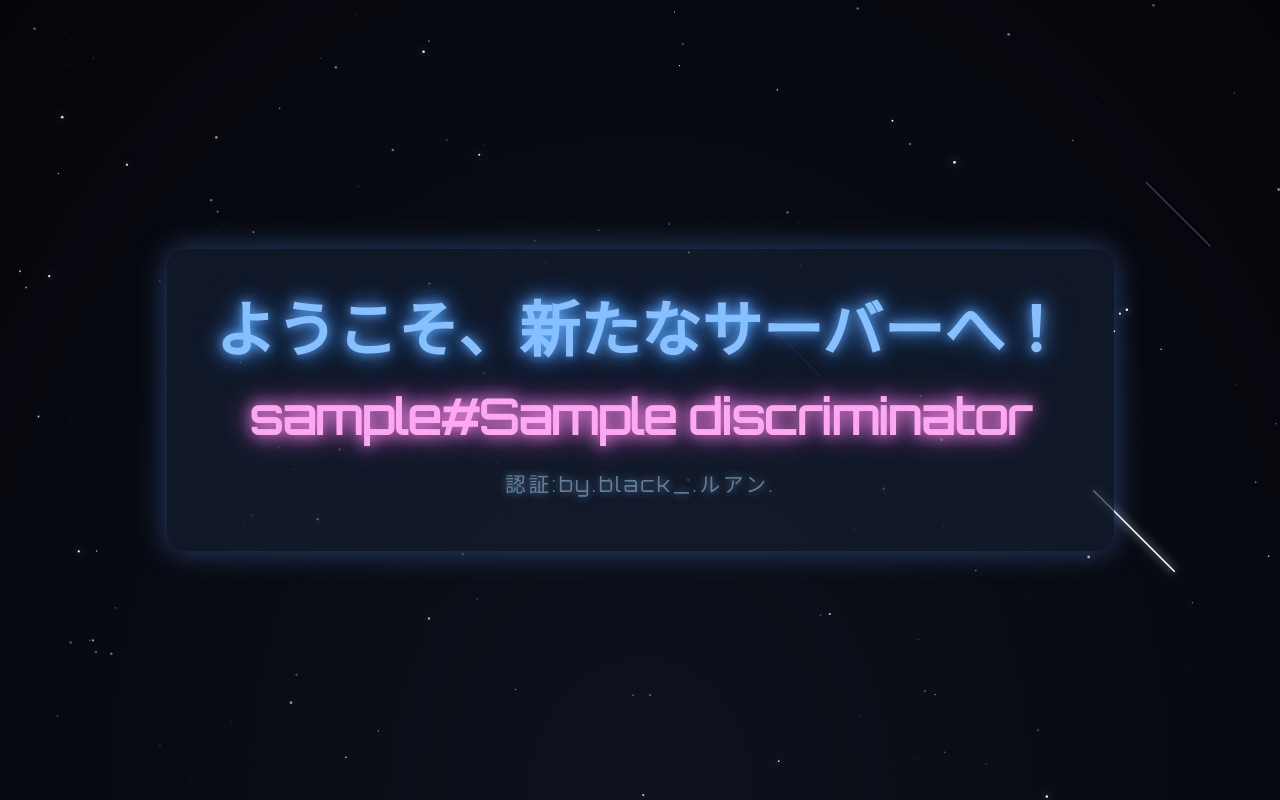
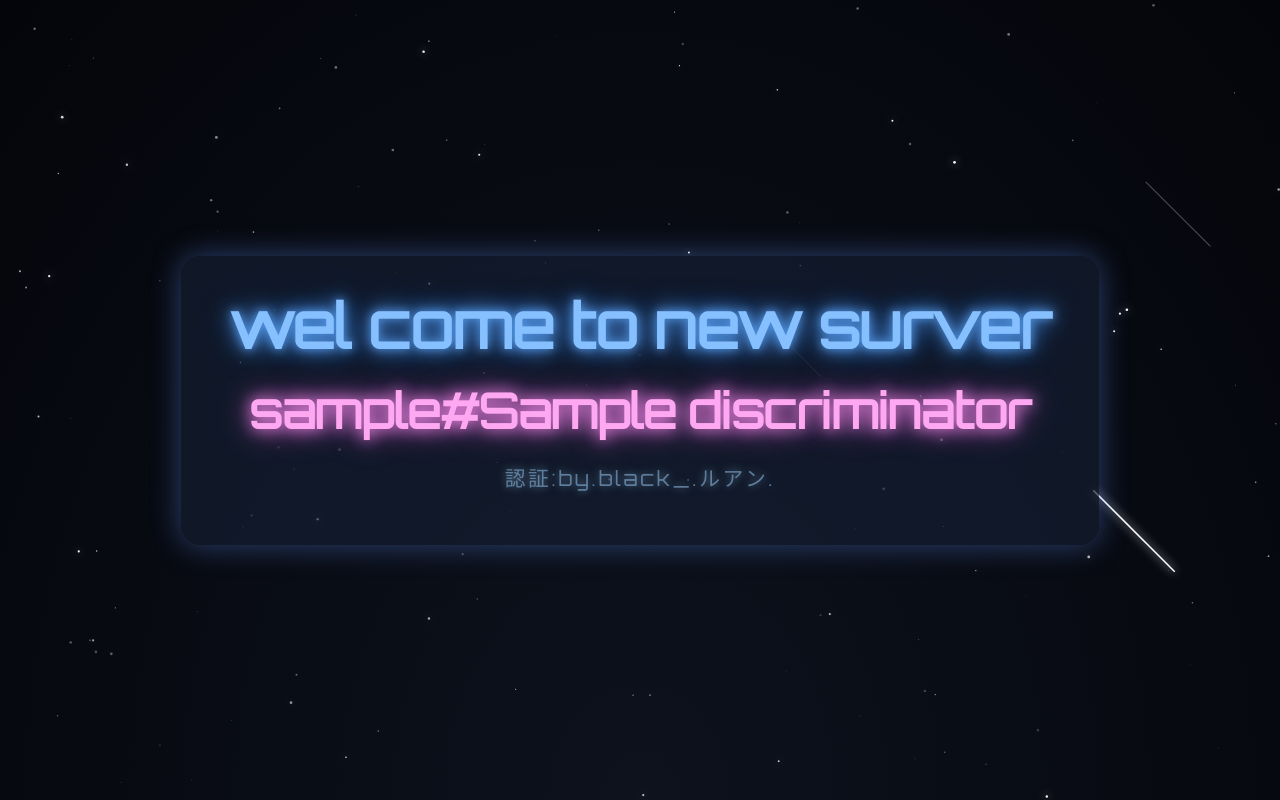
Before and after one commit to adminarda27/Black-ruann._, a Flask app: template templates/welcome.html in a window 1280 px wide. Run offline with Flask 3, Linux system fonts and the light colour scheme; the template is opened without the code that fills it: most values are stand-ins (such as "Sample title", 1, 10 or a date in 2020).

Commit message:
Update welcome.html

```diff
--- a/templates/welcome.html
+++ b/templates/welcome.html
@@ -3,7 +3,7 @@
 <head>
   <meta charset="UTF-8" />
   <meta name="viewport" content="width=device-width, initial-scale=1" />
-  <title>Welcome - 宇宙へようこそ</title>
+  <title>welcome</title>
   <!-- ✅ ファビコンGIFを追加 -->
   <link rel="icon" type="image/gif" href="https://media.tenor.com/fOADkgCMelIAAAAC/your-name-anime.gif">
 
@@ -80,7 +80,7 @@
 
 <div class="container">
   <div class="box" id="box">
-    <h1>ようこそ、新たなサーバーへ！</h1>
+    <h1>wel come to new surver</h1>
     <div class="username">{{ username }}#{{ discriminator }}</div>
     <p>認証:by.black_.ルアン.</p>
   </div>
@@ -202,4 +202,5 @@ document.addEventListener('mousemove', (e) => {
 });
 </script>
 </body>
+
 </html>
```
